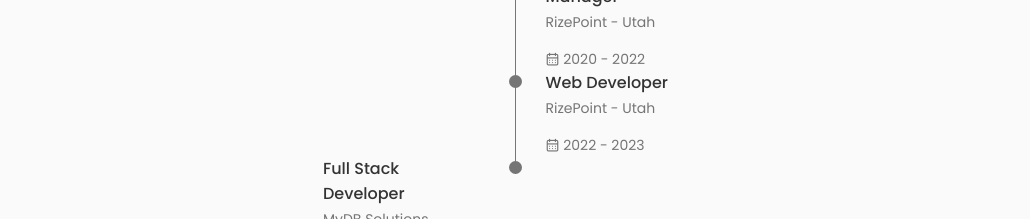
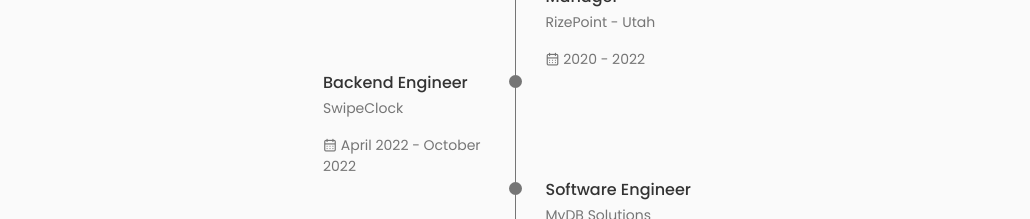
Before and after one commit to Sione-Tenifa/decport, a React (Create React App) app: page / in a window 1280 px wide. Both pictures are taken after a click on the element "Experience". Shown: the part 2464-2683 px from the top of the page, without its empty margins (125-1155 px from the left). Built offline with nearby package versions, Linux system fonts and the light colour scheme.

Commit message:
update title

```diff
--- a/src/components/qualification/Qualification.jsx
+++ b/src/components/qualification/Qualification.jsx
@@ -132,28 +132,47 @@
             </div>
 
             <div className="qualification__data">
-                <div></div>
+              <div>
+                <h3 className="qualification__title">Backend Engineer</h3>
+                <span className="qualification__subtitle">
+                  SwipeClock
+                </span>
+                <div className="qualification__calender">
+                  <i className="uil uil-calendar-alt"></i> April 2022 - October 2022
+                </div>
+              </div>
 
-                <div>
+              <div>
                 <span className="qualification__rounder"></span>
                 <span className="qualification__line"></span>
+              </div>
+            </div>
+
+            <div className="qualification__data">
+              <div></div>
+
+              <div>
+                <span className="qualification__rounder"></span>
+                <span className="qualification__line"></span>
+              </div>
+
+              <div>
+                <h3 className="qualification__title">Software Engineer</h3>
+                <span className="qualification__subtitle">
+                  MyDB Solutions
+                </span>
+                <div className="qualification__calender">
+                  <i className="uil uil-calendar-alt"></i> October 2022 - Present
                 </div>
+              </div>
+            </div>
+
+            <div className="qualification__data">
               <div>
                 <h3 className="qualification__title">Web Developer</h3>
                 <span className="qualification__subtitle">RizePoint - Utah</span>
                 <div className="qualification__calender">
-                  <i className="uil uil-calendar-alt"></i> 2022 - 2023
-                </div>
-              </div>
-
-            </div>
-
-            <div className="qualification__data">
-              <div>
-                <h3 className="qualification__title">Full Stack Developer</h3>
-                <span className="qualification__subtitle">MyDB Solutions</span>
-                <div className="qualification__calender">
-                  <i className="uil uil-calendar-alt"></i> 2023 - Present
+                  <i className="uil uil-calendar-alt"></i> February 2022 - Present
                 </div>
               </div>
 
```
